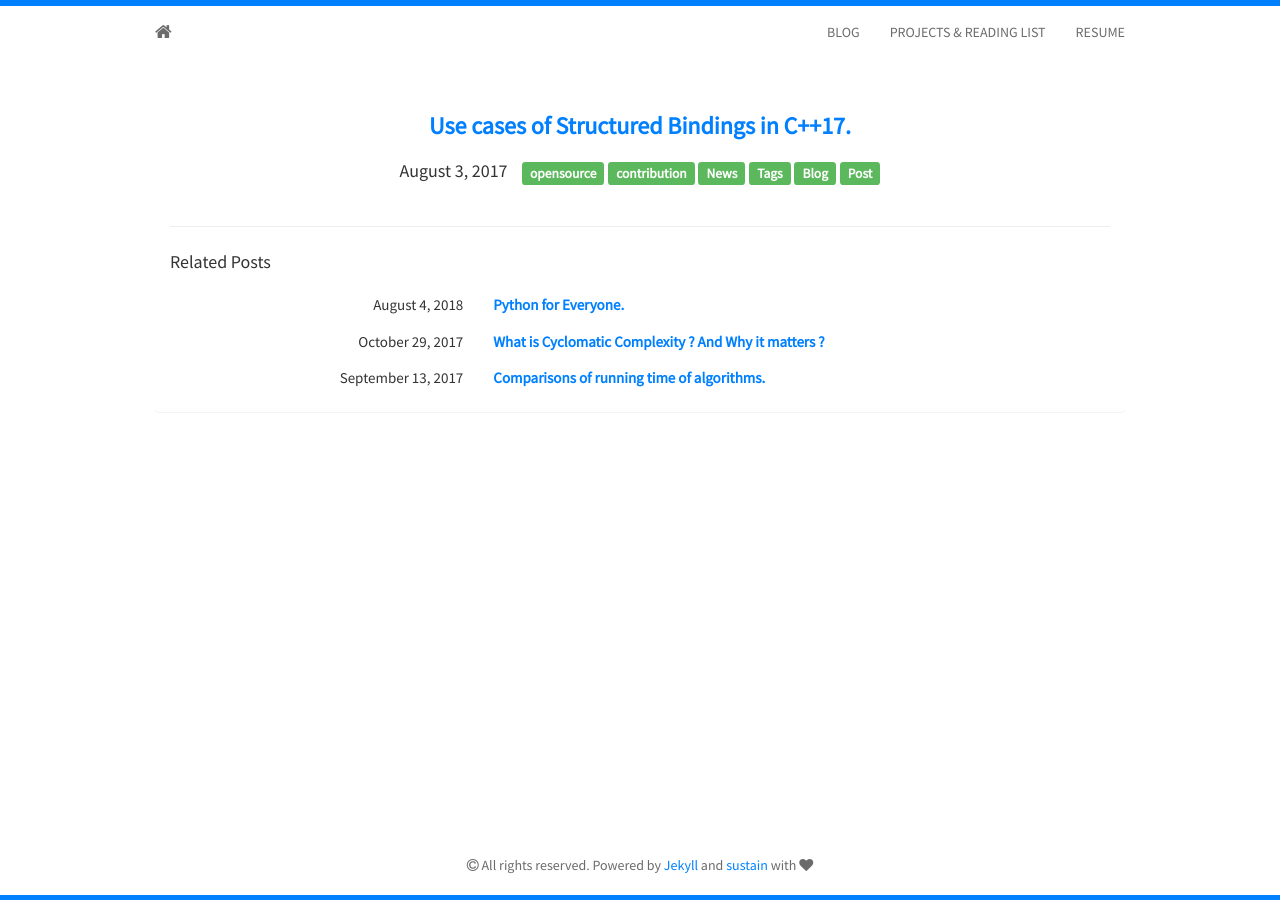
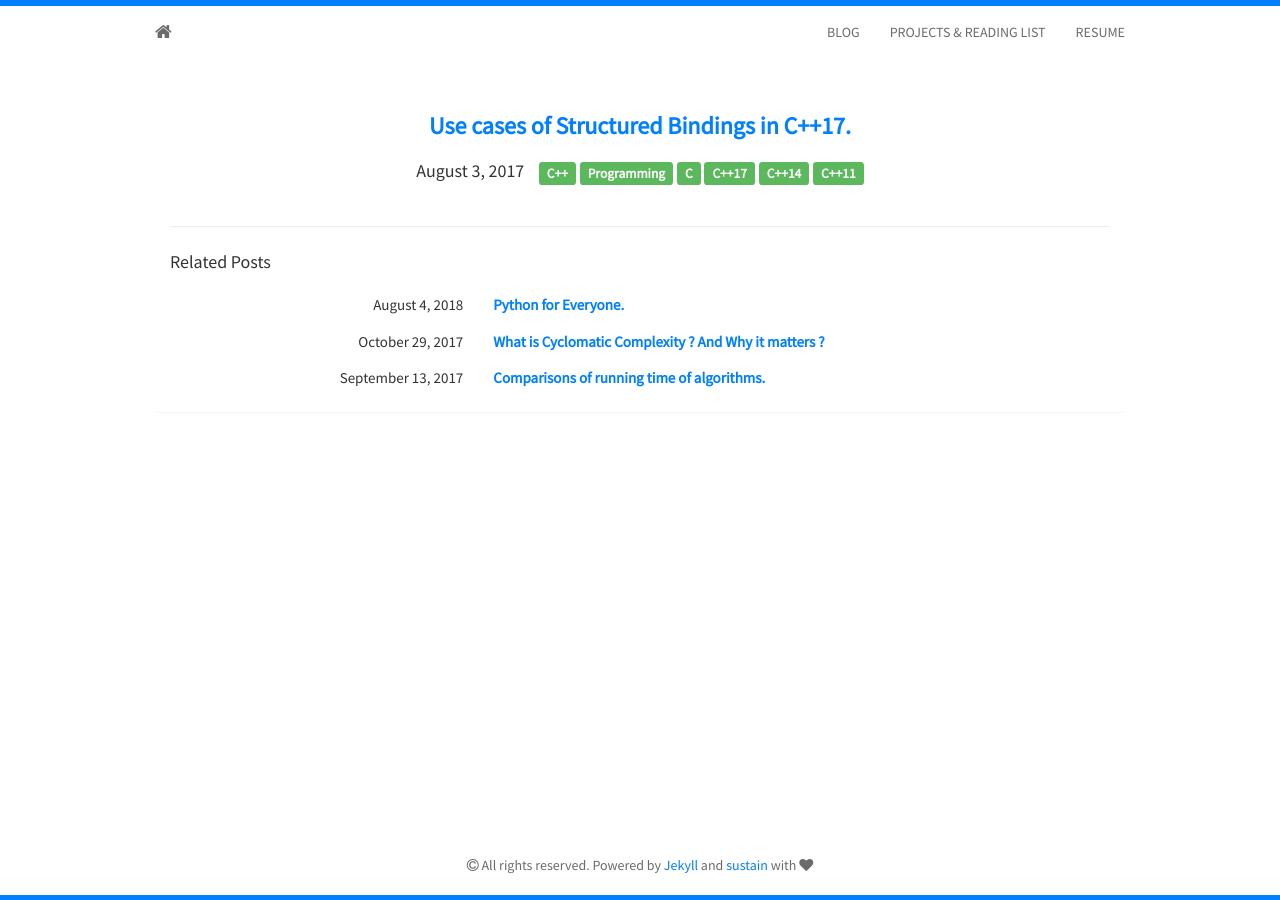
Before and after one commit to SahibYar/SahibYar.github.io, a Jekyll site: the page built from _posts/2017-08-03-post2.md, in a window 1280 px wide. Built offline with Jekyll 4.4.1, drawn with Linux system fonts in a browser that asks for light colours; nearby versions of some CDN libraries.

Commit message:
Update 2017-08-03-post2.md

```diff
--- a/_posts/2017-08-03-post2.md
+++ b/_posts/2017-08-03-post2.md
@@ -4,10 +4,10 @@ title: Use cases of Structured Bindings in C++17.
 linkurl: https://www.linkedin.com/pulse/use-cases-structured-bindings-c17-sahib-yar/
 iconclass: fa fa-linkedin
 tags:
-- opensource
-- contribution
-- News
-- Tags
-- Blog
-- Post
+- C++
+- Programming
+- C
+- C++17
+- C++14
+- C++11
 ---
```
